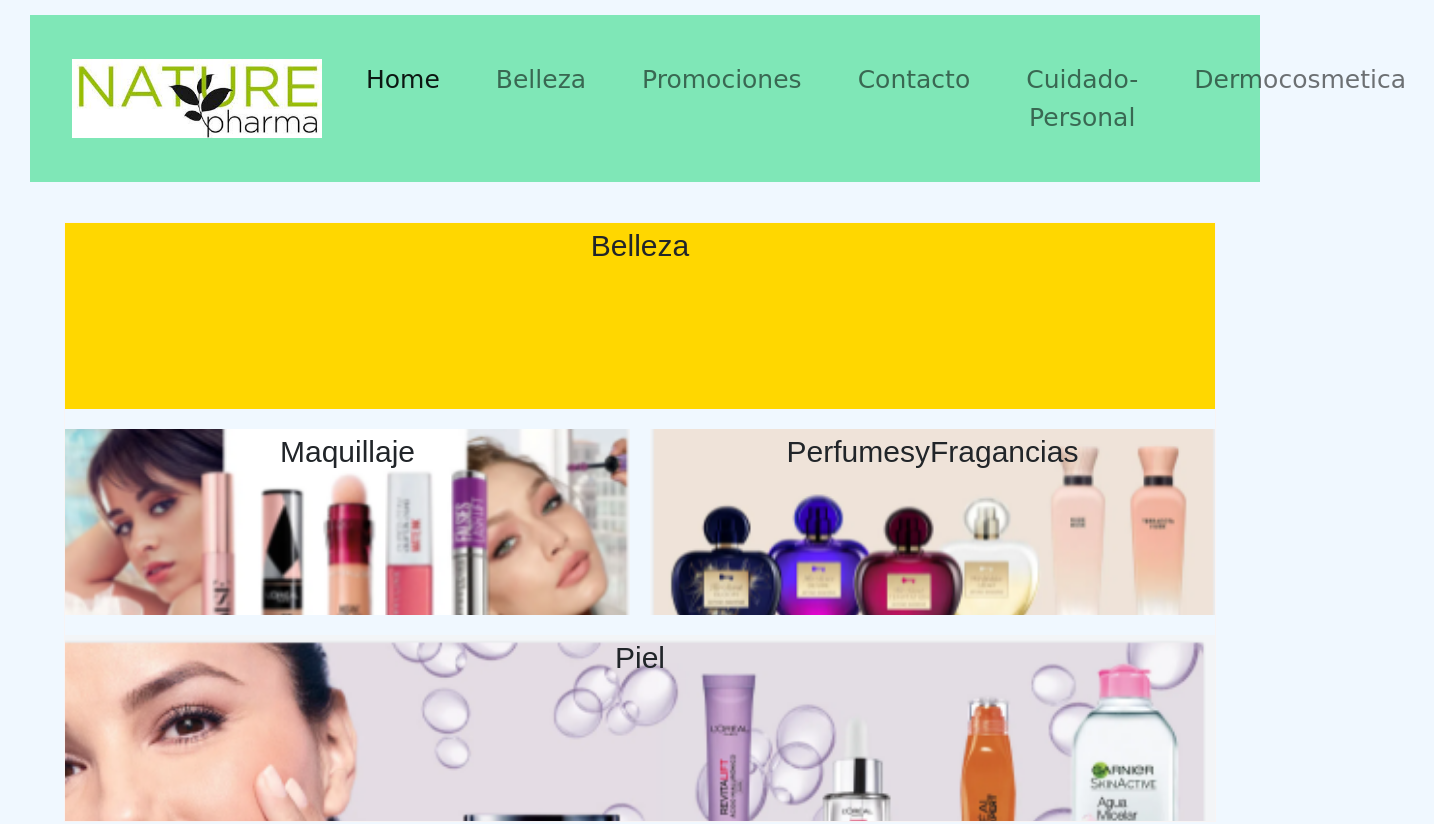
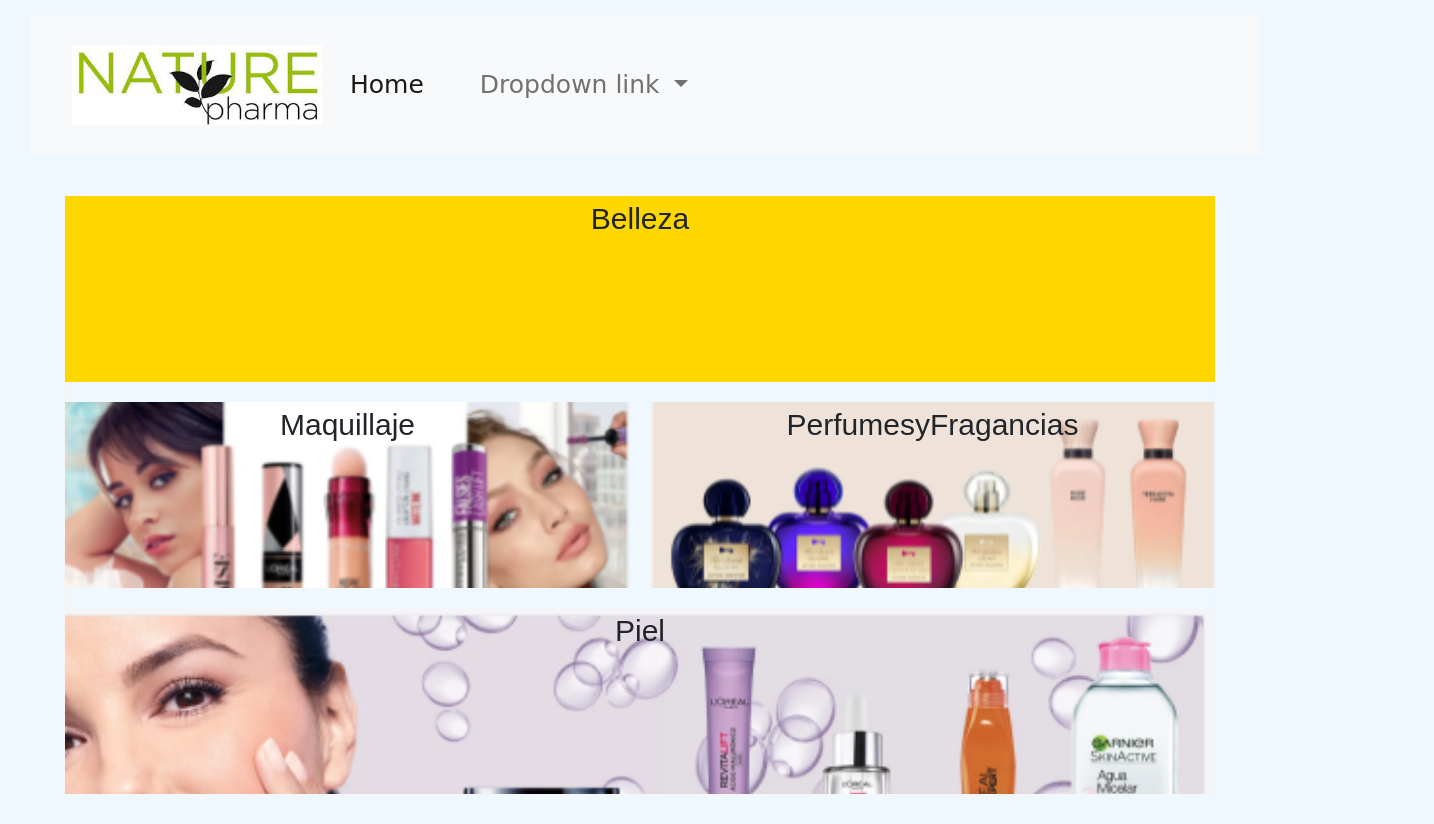
Before and after one commit to facurom/Naturepharma-Romero-Facundo, a plain HTML site: page belleza.html in a window 1280 px wide. Shown: the top 824 px of the page, 1434 px wide, since content can reach past the window. Drawn offline with nearby package versions, Linux system fonts and the light colour scheme.

Commit message:
cambio completo al nav

```diff
--- a/belleza.html
+++ b/belleza.html
@@ -15,39 +15,37 @@
 
 <body>
   <header>
+    <nav class="navbar navbar-expand-lg navbar-light bg-light">
+      <div class="container-fluid"><img class="imagen logo" src="./assetts/Icons/naturepharma.jpg" width="250px">
 
-    <nav class="navbar navbar-expand-lg navbar-light navbar-light" style="background-color: #7fe7b7;">
-      <div class="container-fluid"> <img class="imagen logo" src="./assetts/Icons/naturepharma.jpg" width="250px">
-        <a class="navbar-brand" href="#"></a>
-        <button class="navbar-toggler" type="button" data-bs-toggle="collapse" data-bs-target="#navbarSupportedContent"
-          aria-controls="navbarSupportedContent" aria-expanded="false" aria-label="Toggle navigation">
+        <button class="navbar-toggler" type="button" data-bs-toggle="collapse" data-bs-target="#navbarNavDropdown"
+          aria-controls="navbarNavDropdown" aria-expanded="false" aria-label="Toggle navigation">
           <span class="navbar-toggler-icon"></span>
         </button>
-        <div class="collapsenavbar-collapse" id="navbarSupportedContent">
-          <ul class="navbar-nav me-auto mb-2 mb-lg-0">
+        <div class="collapse navbar-collapse" id="navbarNavDropdown">
+          <ul class="navbar-nav">
             <li class="nav-item">
               <a class="nav-link active" aria-current="page" href="./index.html">Home</a>
             </li>
-            <li class="nav-item">
-              <a class="nav-link" href="./belleza.html">Belleza</a>
-            </li>
-            <li class="nav-item">
-              <a class="nav-link" href="./promociones.html">Promociones</a>
-            </li>
-            <li class="nav-item">
-              <a class="nav-link" href="./contacto.html">Contacto</a>
-            </li>
-            <li class="nav-item">
-              <a class="nav-link" href="./cuidadopersonal.html">Cuidado-Personal</a>
-            </li>
-            <li class="nav-item">
-              <a class="nav-link" href="./dermocosmetica.html">Dermocosmetica</a>
+            <li class="nav-item dropdown">
+              <a class="nav-link dropdown-toggle" href="#" id="navbarDropdownMenuLink" role="button"
+                data-bs-toggle="dropdown" aria-expanded="false">
+                Dropdown link
+              </a>
+              <ul class="dropdown-menu" aria-labelledby="navbarDropdownMenuLink">
+                <li><a class="dropdown-item" href="./belleza.html">Belleza</a></li>
+                <li><a class="dropdown-item" href="./promociones.html">Promociones</a></li>
+                <li><a class="dropdown-item" href="./contacto.html">Contacto</a></li>
+                <li><a class="dropdown-item" href="./cuidadopersonal.html">Cuidado-Personal</a></li>
+                <li><a class="dropdown-item" href="./dermocosmetica.html">Dermocosmetica</a></li>
+              </ul>
             </li>
           </ul>
-
         </div>
       </div>
     </nav>
+
+
 
   </header>
 
```
Also changed, not shown: cuidadopersonal.html (+19 -22 lines), dermocosmetica.html (+19 -22 lines), promociones.html (+19 -22 lines).
